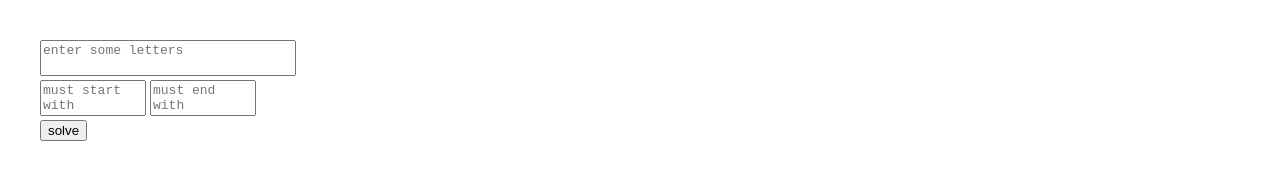
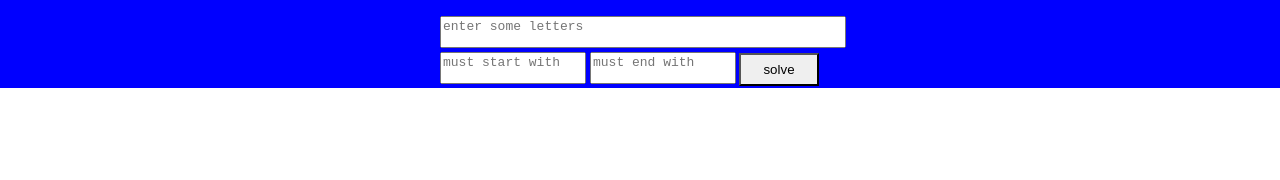
Before and after one commit to mattrfk/unscrablme, a plain HTML site: page static/index.html in a window 1280 px wide. Drawn offline with Linux system fonts and the light colour scheme.

Commit message:
fixed overscroll hiding bottom elements

```diff
--- a/static/index.html
+++ b/static/index.html
@@ -8,12 +8,13 @@
 </head>
 <body>
 	<div id="container">
-		<div id="interface">
-			<textarea id="input" placeholder="enter some letters"></textarea>
-			</br>
-			<textarea id="prefix" placeholder="must start with"></textarea>
-			<textarea id="suffix" placeholder="must end with"></textarea>
-			<button id="solve">solve</button>
+		<div id="header">
+			<div id="interface">
+				<textarea id="input" placeholder="enter some letters"></textarea>
+				<textarea id="prefix" placeholder="must start with"></textarea>
+				<textarea id="suffix" placeholder="must end with"></textarea>
+				<button id="solve">solve</button>
+			</div>
 		</div>
 		<div id="results">
 		</div>
--- a/static/style.css
+++ b/static/style.css
@@ -4,9 +4,10 @@ html {
 
 body {
 	height: 100%;
+	width: 100%;
 	overflow: hidden;
 	position: fixed; /* prevent safari overscroll */
-	padding: 2em;
+	margin: 0;
 }
 
 textarea {
@@ -15,38 +16,70 @@ textarea {
 }
 
 p {
+	width: 50px;
 	margin: 5px;
 	padding-right:2em;
+	column-span: all;
+	height: 1.2em;
+
+}
+
+textarea {
+	height: 2em;
 }
 
 #input {
-	width: 100%
+	width: 100%;
 }
 
 #prefix, #suffix {
-	width: 40%
+	width: 35%
+}
+
+#solve {
+	margin-bottom: 0.5em;
+	height:2.5em;
+	width:6em;
+	position: absolute;
+	margin-left:3px;
+	margin-top:1px;
+	border-radius:0px;
 }
 
 #container {
 	height: 100%;
+	width: 100%;
 	display: flex;
 	justify-content: flex-start;
 	flex-flow: row wrap;
-
+	height: 7em;
 }
 
+#header {
+	width: 100%;
+	background-color: blue;
+	position: fixed;
+}
 
 #interface {
 	width: 90%;
-	max-width: 250px;
+	max-width: 400px;
+	margin: auto;
+	margin-top: 1em;
 /*	right: 50%;
 	transform: translate(50%); */
 }
 
 #results {
+	top: 7em;
+	bottom: 0;
 	width: 100%;
-	height:100%;
+	position: absolute;
+	display: flex;
+	flex-wrap: wrap;
 	margin-left: 2em;
-	overflow-y: scroll; /* enable the scroll */
+	margin-bottom:1em;
+	overflow-y: auto; /* enable the scroll */
+	align-content: flex-start;
 	-webkit-overflow-scrolling: touch;
 }
```
